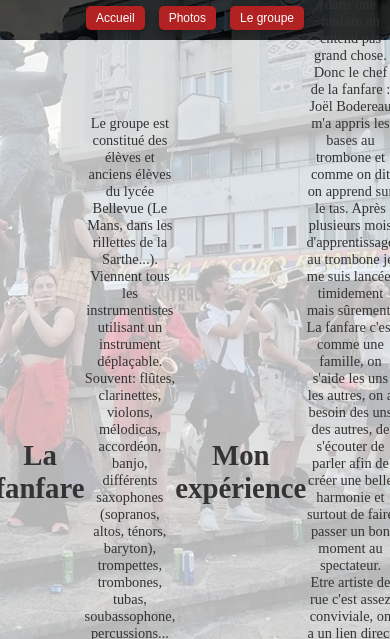
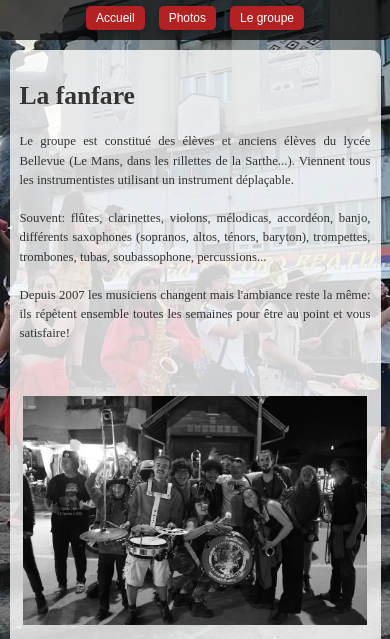
Before and after one commit to cicilafamille/SAE-14, a plain HTML site: page Legroupe.html in a window 390 px wide. Shown: the part 205-844 px from the top of the page. Drawn offline with Linux system fonts and the light colour scheme.

Commit message:
rectification media queries, ajout photos troisième page

```diff
--- a/Legroupe.html
+++ b/Legroupe.html
@@ -20,26 +20,37 @@
     </header>
     <div class="texte-presentation">
         <h1>La fanfare</h1>
-        <p> Le groupe est constitué des élèves et anciens élèves du lycée Bellevue (Le Mans, dans les rillettes de la Sarthe...). Viennent tous les instrumentistes utilisant un instrument déplaçable.<br>
+        <p> Le groupe est constitué des élèves et anciens élèves du lycée Bellevue (Le Mans, dans les rillettes de la Sarthe...). Viennent tous les instrumentistes utilisant un instrument déplaçable.<br><br>
 
-            Souvent: flûtes, clarinettes, violons, mélodicas, accordéon, banjo, différents saxophones (sopranos, altos, ténors, baryton), trompettes, trombones, tubas, soubassophone, percussions...<br>
+            Souvent: flûtes, clarinettes, violons, mélodicas, accordéon, banjo, différents saxophones (sopranos, altos, ténors, baryton), trompettes, trombones, tubas, soubassophone, percussions...<br><br>
 
-            Depuis 2007 les musiciens changent mais l'ambiance reste la même: ils répètent ensemble toutes les semaines pour être au point et vous satisfaire!</p><br>
-        <br><h1>Mon expérience</h1>
+            Depuis 2007 les musiciens changent mais l'ambiance reste la même: ils répètent ensemble toutes les semaines pour être au point et vous satisfaire!</p><br><br>
+
+            <div class="Parent_image">
+                <div class="imagesall">
+                    <img src="images/photo20.jpg" alt="image20" />
+                </div>
+            </div>
+            <br><h1>Mon expérience</h1>
             <p>J'ai commencé en 2021 au banjo, je fais de la guitare depuis des années et je n'y connaissais rien en instrument à vent donc le banjo était un moyen facile et rapide pour que je puisse jouer. Le problème c'est qu'un banjo dans une fanfare on entend pas grand chose.
-                Donc le chef de la fanfare : Joël Bodereau m'a appris les bases au trombone et comme on dit on apprend sur le tas. Après plusieurs mois d'apprentissage au trombone je me suis lancée, timidement mais sûrement.<br>
+                Donc le chef de la fanfare : Joël Bodereau m'a appris les bases au trombone et comme on dit on apprend sur le tas. Après plusieurs mois d'apprentissage au trombone je me suis lancée, timidement mais sûrement.<br><br>
 
-                La fanfare c'est comme une famille, on s'aide les uns les autres, on a besoin des uns des autres, de s'écouter de parler afin de créer une belle harmonie et surtout de faire passer un bon moment au spectateur.<br>
+                La fanfare c'est comme une famille, on s'aide les uns les autres, on a besoin des uns des autres, de s'écouter de parler afin de créer une belle harmonie et surtout de faire passer un bon moment au spectateur.<br><br>
 
-                Etre artiste de rue c'est assez conviviale, on a un lien direct avec le public et on est assez proche, même si la plus part du temps les gens nous écoutent pas tellement et ne font que passer. <br>
+                Etre artiste de rue c'est assez conviviale, on a un lien direct avec le public et on est assez proche, même si la plus part du temps les gens nous écoutent pas tellement et ne font que passer. <br><br>
 
-                Jouer dans la rue, parler avec du monde, m'imposer, oser, danser, jouer ç'a ma énormement aidé dans mon développement mais surtout sur la confiance en soi et le regard des autres.<br>
+                Jouer dans la rue, parler avec du monde, m'imposer, oser, danser, jouer ç'a ma énormement aidé dans mon développement mais surtout sur la confiance en soi et le regard des autres.<br><br>
 
                 Je ne peux que vous recommander de vivre de votre passion, de oser et de sourire à la vie. <br>
 
                 Et surtout en MUSIQUE ! :)
 
             </p>
+            <div class="Parent_image">
+                <div class="imagesall">
+                    <img src="images/photo21.webp" alt="image21" />
+                </div>
+            </div>
     </div>
 </body>
 </html>
--- a/style.css
+++ b/style.css
@@ -1,8 +1,15 @@
+html, body {
+    margin: 0;
+    padding: 0;
+    height: 100%; /* Permet au fond de couvrir tout le contenu */
+}
+
 body {
     background-image: url('images/groupe1.jpeg');
-    background-position: all;
+    background-position: center;
     background-repeat: no-repeat;
     background-size: cover ;
+    background-attachment: fixed;
     height: 100vh;
     margin: 0;
 }
@@ -124,7 +131,15 @@ footer a {
   align-items: center;
   justify-content: center;
 }
-
+.texte-presentation {
+    background-color: rgba(255, 255, 255, 0.8);
+    padding: 20px;
+    margin: 10px auto;
+    color: #333;
+    border-radius: 10px;
+    max-width: 90%;
+    text-align: justify;
+}
 @media (max-width: 1024px) {
   .banner {
       height: 150px;
@@ -152,9 +167,8 @@ footer a {
     grid-template-columns: repeat(3, 1fr);
 }
 .texte-presentation {
-  padding: 40px;
-  font-size: 1.2rem;
-  height: 80vh;
+    font-size: 1rem;
+    padding: 15px;
 }
 }
 
@@ -195,9 +209,8 @@ footer a {
     grid-template-columns: repeat(2, 1fr);
 }
 .texte-presentation {
-  padding: 30px;
-  font-size: 1rem;
-  height: 90vh;
+    font-size: 0.9rem;
+    padding: 10px;
 }
 }
 
@@ -235,21 +248,9 @@ footer a {
   .imagesall {
     grid-template-columns: repeat(1, 1fr);
 }
-  .texte-presentation {
-    height: auto;
-    padding: 20px;
-    font-size: 0.9rem;
+.texte-presentation {
+    font-size: 0.8rem;
+    padding: 10px;
+    line-height: 1.5;
 }
 }
-
-.texte-presentation {
-  background-color: rgba(255, 255, 255, 0.7);
-  padding: 10px;
-  display: inline-block;
-  color: #333;
-  display: flex;
-  justify-content: center;
-  align-items: center;
-  height: 100vh;
-  text-align: center;
-}
```
Also changed, not shown: Photos.html (+17 -15 lines), index.html (+1 -1 lines), images/photo11.jpg (added), images/photo11.webp (deleted), images/photo20.jpg (added), images/photo21.webp (added).
